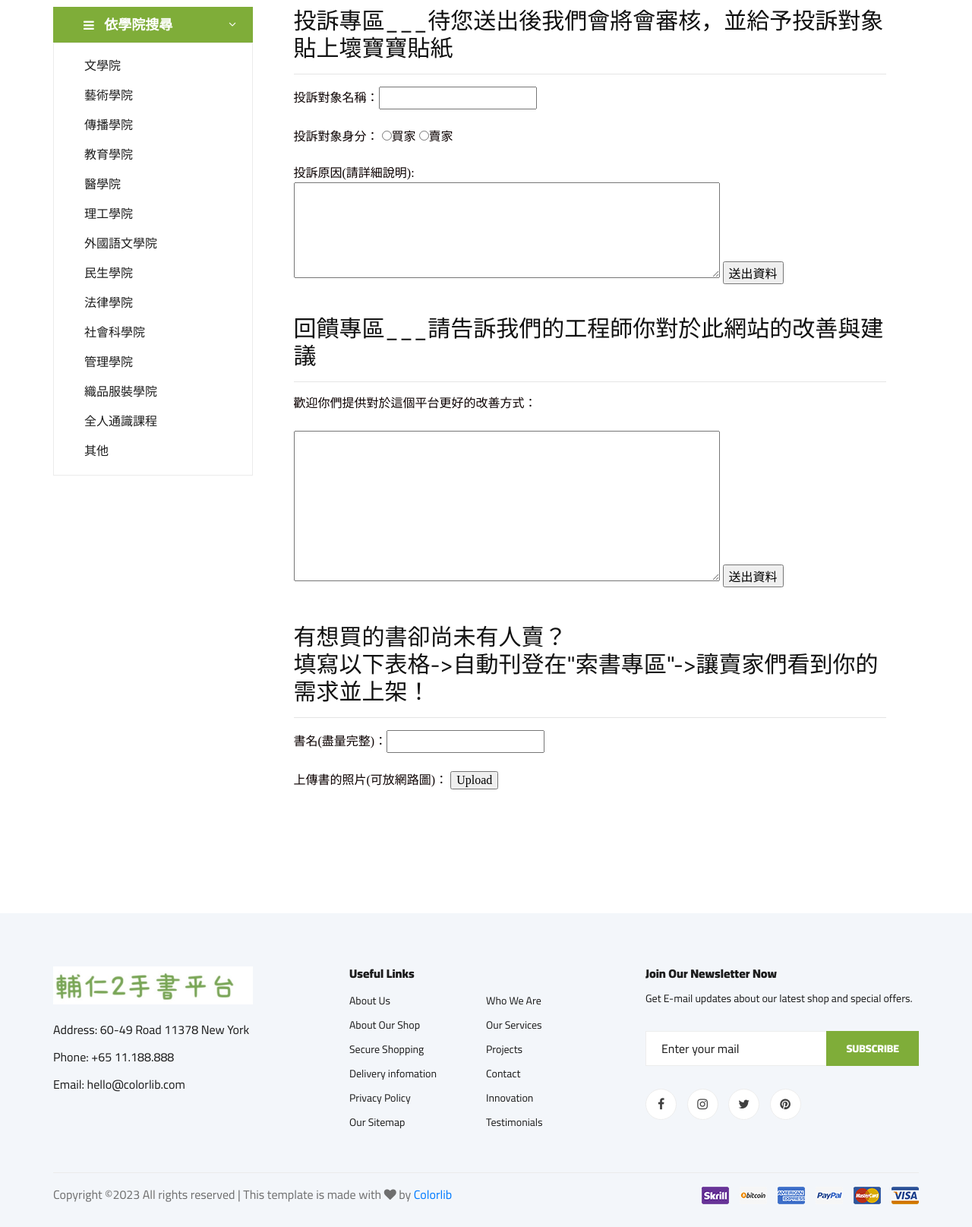
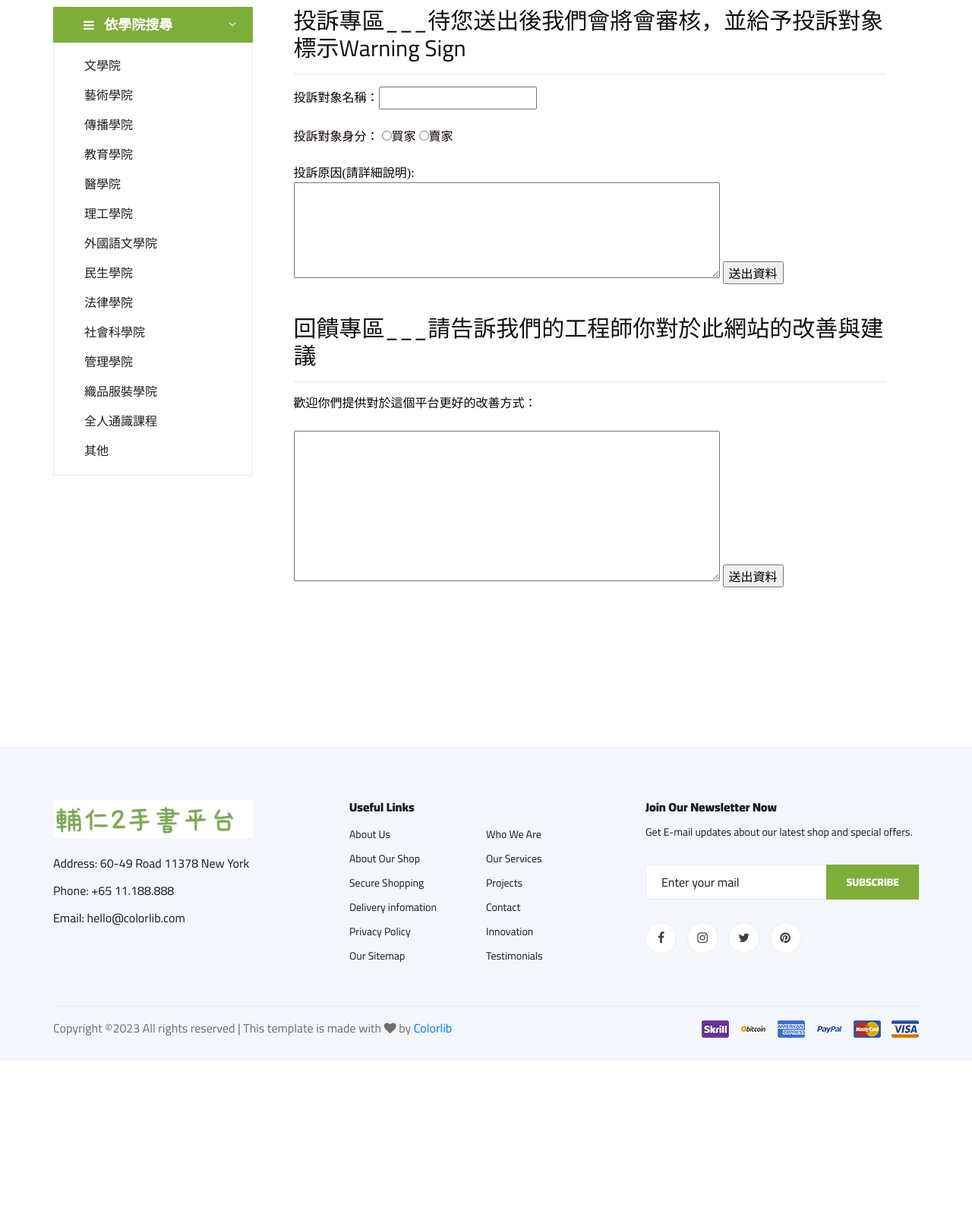
Before and after one commit to vm3hsu/sa, a PHP site: page /QA.php in a window 1280 px wide. Shown: the part 188-1803 px from the top of the page at 76% size. After the commit the page ends 1554 px from the top, so only its background shows below. Run offline with PHP 8.4, Linux system fonts and the light colour scheme; the visitor is signed in with stand-in values (Sample User, id 1); data that the repository does not hold is empty.

Commit message:
QA update

```diff
--- a/QA.php
+++ b/QA.php
@@ -162,7 +162,7 @@
                     <div class="row">
                         <span style="font-family:DFKai-sb;">
                             <div id="top">
-                                <h3>投訴專區___待您送出後我們會將會審核，並給予投訴對象貼上壞寶寶貼紙
+                                <h3>投訴專區___待您送出後我們會將會審核，並給予投訴對象標示Warning Sign
                                     <hr size="2px" align="top" width="100%">
                                 </h3>
                                 <form>
@@ -177,26 +177,13 @@
                                     <br>
                                 </form>
                             </div>
-                            <div id="mid">
+                            <div id="bot">
                                 <h3>回饋專區___請告訴我們的工程師你對於此網站的改善與建議
                                     <hr size="2px" align="top" width="100%">
                                 </h3>
                                 <form>
                                     歡迎你們提供對於這個平台更好的改善方式：<br><br><textarea name="comments" rows="8" cols="60"></textarea>
                                     <input type="submit" value="送出資料">
-                                </form>
-                            </div>
-                            <div id="bot">
-                                <h3>有想買的書卻尚未有人賣？
-                                    <br>
-                                    填寫以下表格->自動刊登在"索書專區"->讓賣家們看到你的需求並上架！
-                                    <hr size="2px" align="top" width="100%">
-                                </h3>
-                                <form>
-                                    書名(盡量完整)：<input type="text" name="BookName">
-                                    <br><br>
-                                    上傳書的照片(可放網路圖)：
-                                    <input type="submit" value="Upload">
                                 </form>
                             </div>
                         </span>
```
